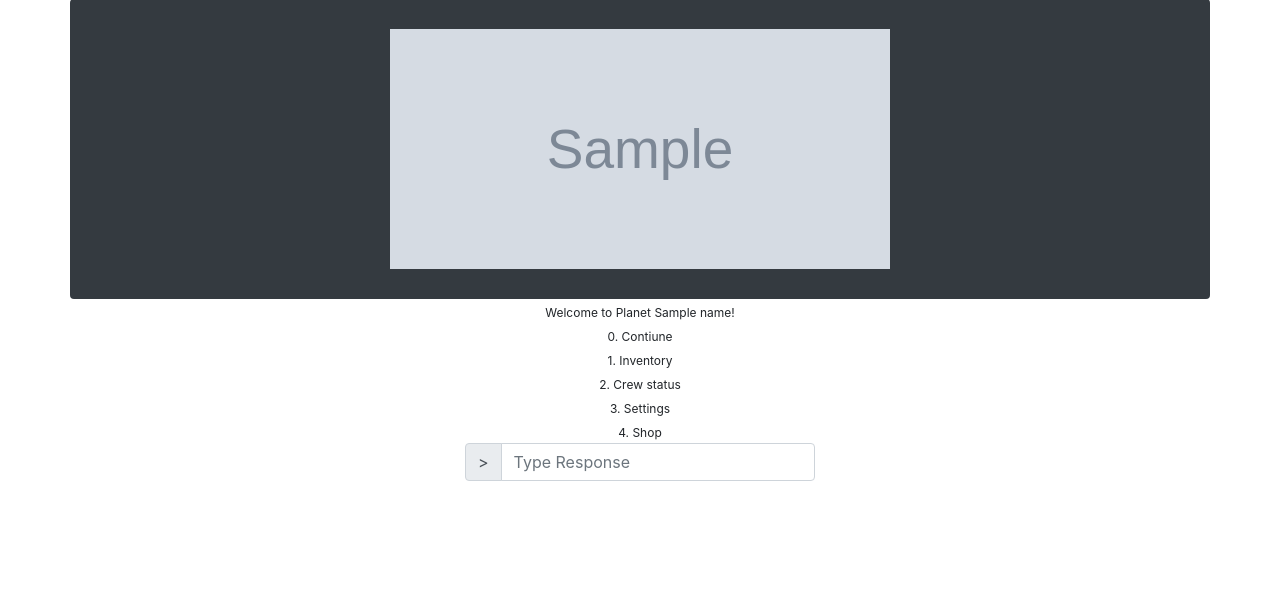
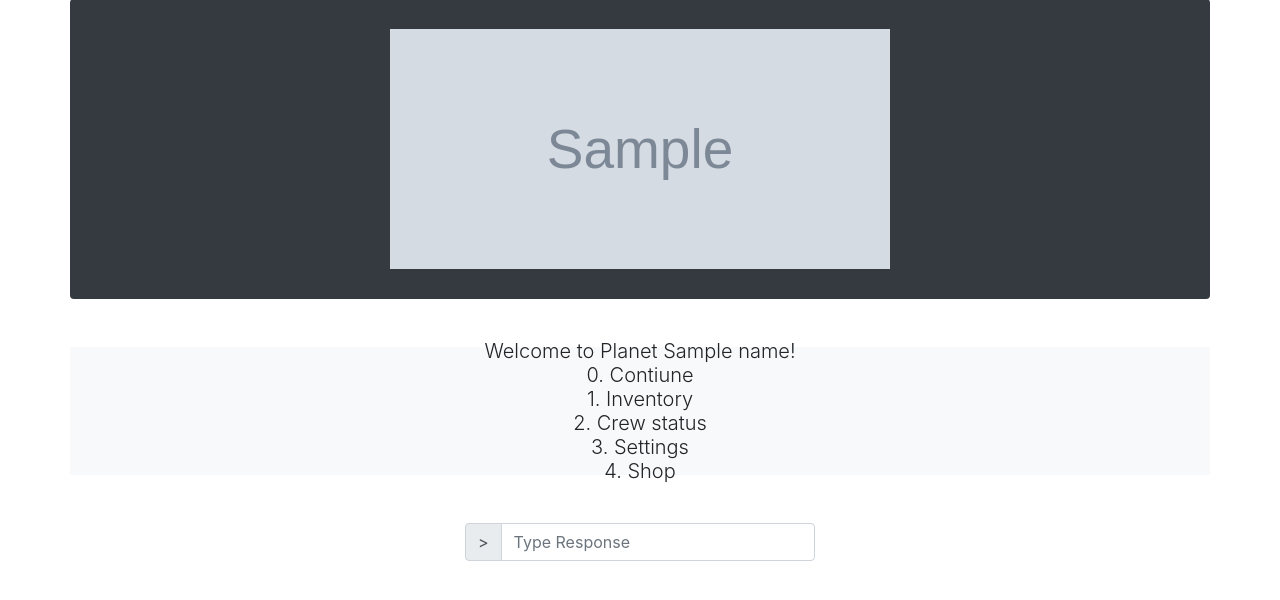
Before and after one commit to tkim00/Fredman__kimT-ohC-parkL-tamM, a Flask app: template templates/planet.html in a window 1280 px wide. Shown: the part 114-714 px from the top of the page. Run offline with Flask 2, Linux system fonts and the light colour scheme; the template is opened without the code that fills it: most values are stand-ins (such as "Sample title", 1, 10 or a date in 2020); grey boxes marked "Sample" are stand-in pictures; some libraries are stand-ins or nearby versions.

Commit message:
fixed planets

```diff
--- a/templates/planet.html
+++ b/templates/planet.html
@@ -3,14 +3,37 @@
 
 
 {% block text %}
-Welcome to Planet {{name}}!<br>
-0. Contiune <br>
-1. Inventory <br>
-2. Crew status <br>
-3. Settings <br>
-4. Shop <br>
+<div class="container bg-light text-center my-5">
+  <p class="lead py-1">Welcome to Planet {{name}}!</p>
+  <p class="lead py-1">0. Contiune </p>
+  <p class="lead py-1">1. Inventory </p>
+  <p class="lead py-1">2. Crew status </p>
+  <p class="lead py-1">3. Settings </p>
+  <p class="lead py-1">4. Shop </p>
+</div>
 {% endblock %}
 <!-- send form to /checkPlanet-->
+
+{% block type %}
+<div class="container">
+  <div class="row">
+    <div class="col-sm"></div>
+    <div class="col-sm">
+      <form action="/checkPlanet" method="POST">
+        <div class="input-group mb-3" style="width: auto;">
+          <div class="input-group-prepend">
+            <span class="input-group-text" id="basic-addon1">></span>
+          </div>
+          <input type="text" class="form-control" placeholder="Type Response" aria-label="response" aria-describedby="basic-addon1" name="input">
+        </div>
+        <button class="btn btn-sm btn-warning mt-3 mr-3 d-none" type="submit">Enter</button>
+      </form>
+    </div>
+    <div class="col-sm"></div>
+  </div>
+</div>
+
+{% endblock %}
 
 {% block buttons %}{% endblock %}
 
```
